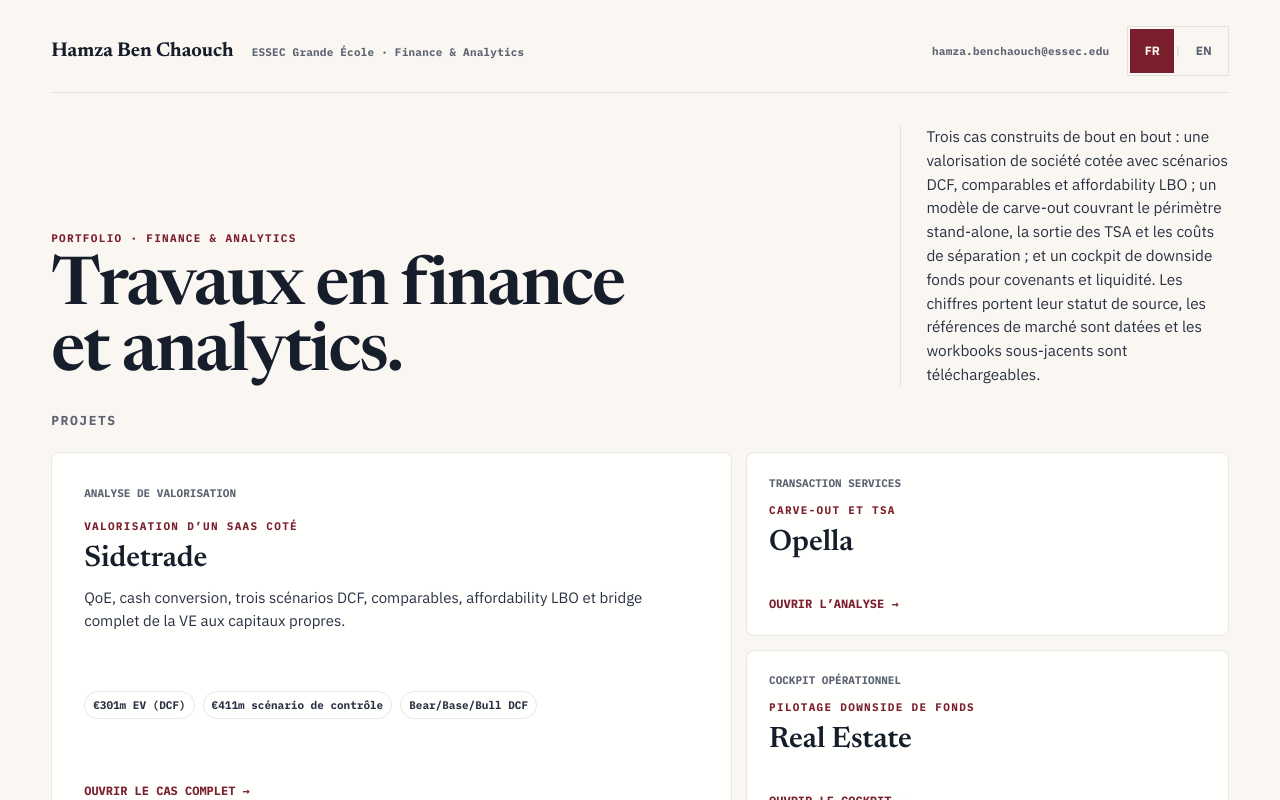
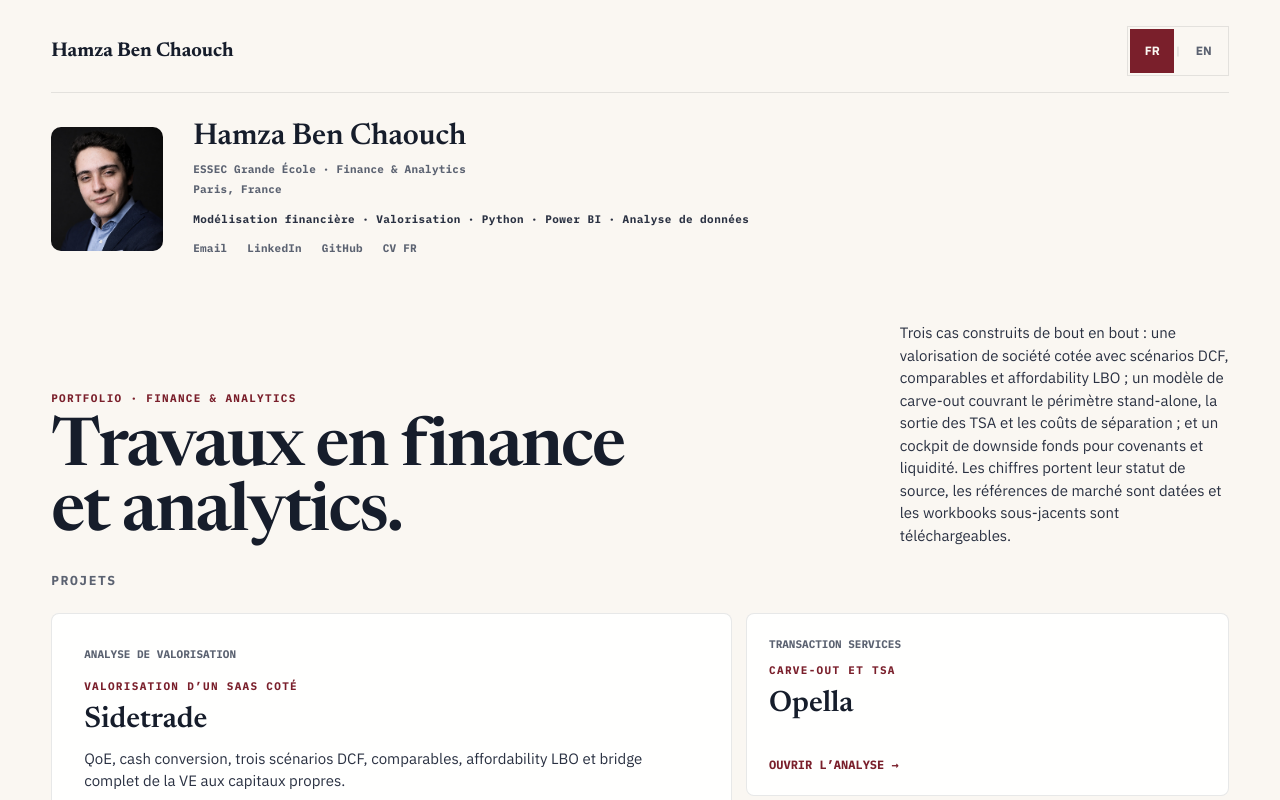
Before and after one commit to HBenChaouch/Portfolio, a React (Vite) app: page / in a window 1280 px wide. Shown: the top 800 px of the page. Built offline with nearby package versions, Linux system fonts and the light colour scheme.

Commit message:
Add the homepage identity block with portrait and contact layer

```diff
--- a/scripts/check-web-quality.mjs
+++ b/scripts/check-web-quality.mjs
@@ -197,7 +197,8 @@ assert.match(fallbackScript, /cases\/opella-carve-out/);
 assert.match(fallbackScript, /cases\/opella-carve-out\/analysis/);
 const sitemap = await text("public/sitemap.xml");
 assert.match(sitemap, /Portfolio\/cases\/real-estate-downside\//);
-assert.match(sitemap, /Portfolio\/cases\/opella-carve-out\/analysis\//);
+assert.match(sitemap, /Portfolio\/cases\/opella-carve-out\/analysis<\/loc>/);
+assert.doesNotMatch(sitemap, /Portfolio\/cases\/opella-carve-out\/analysis\//);
 
 const caseShell = await text("src/components/CaseShell.jsx");
 const portfolioCaseShell = await text("src/components/PortfolioCaseShell.jsx");
@@ -223,7 +224,7 @@ const portfolioHome = await text("src/routes/PortfolioHome.jsx");
 const app = await text("src/App.jsx");
 const integrationScript = await text("scripts/integrate-real-estate-case.mjs");
 assert.match(portfolioHome, /item\.static/);
-assert.doesNotMatch(portfolioHome, /target="_blank"/);
+assert.match(portfolioHome, /rel="noopener"/);
 assert.match(integrationScript, /dist\/cases\/real-estate-downside/);
 assert.match(integrationScript, /cffddcf705b8e6c60f89baa6683e4c45a77fc5c4/);
 assert.match(app, /path="\/cases\/opella-carve-out"/);
--- a/src/data/translations.js
+++ b/src/data/translations.js
@@ -262,6 +262,7 @@ const fr = {
   "WACC documentation · XLSX download": "Documentation du WACC · téléchargement XLSX",
   "2Y weekly": "Hebdo 2 ans",
   "Download the beta study (XLSX)": "Télécharger l’étude du bêta (XLSX)",
+  "Financial modeling · Valuation · Python · Power BI · Data analysis": "Modélisation financière · Valorisation · Python · Power BI · Analyse de données",
   "Published growth of {{0}} reported / {{1}} constant currency total and {{2}} constant currency subscriptions is consistent with, but does not prove, the Base 2026 growth assumption.": "La croissance publiée de {{0}} / {{1}} à changes constants et de {{2}} sur les abonnements est cohérente avec l’hypothèse Base 2026, sans toutefois la démontrer.",
   "Q1 2026 actuals.": "Réalisé T1 2026.",
   "05 — Trading comps": "05 — Comparables boursiers",
--- a/src/routes/PortfolioHome.jsx
+++ b/src/routes/PortfolioHome.jsx
@@ -3,6 +3,17 @@ import LanguageToggle from "../components/LanguageToggle.jsx";
 import Localized from "../components/Localized.jsx";
 import { useLanguage } from "../context/LanguageContext.jsx";
 import { portfolioCases } from "../data/portfolioCases.js";
+
+const CV_EN_FILE = "Hamza_Ben_Chaouch_CV_EN.pdf";
+const CV_EN_AVAILABLE = false;
+
+const asset = (file) => `${import.meta.env.BASE_URL.replace(/\/$/, "")}/${file}`;
+
+const CONTACT_LINKS = [
+  { label: "Email", href: "mailto:hamza.benchaouch@essec.edu" },
+  { label: "LinkedIn", href: "https://www.linkedin.com/in/hbenchaouch" },
+  { label: "GitHub", href: "https://github.com/HBenChaouch" },
+];
 
 export default function PortfolioHome() {
   const { language, t } = useLanguage();
@@ -10,21 +21,41 @@ export default function PortfolioHome() {
   return (
     <Localized><main className="portfolio-home">
       <header className="home-masthead">
-        <div className="home-identity">
-          <strong>Hamza Ben Chaouch</strong>
-          <span>ESSEC Grande École · Finance &amp; Analytics</span>
+        <div className="home-identity"><strong>Hamza Ben Chaouch</strong></div>
+        <LanguageToggle />
+      </header>
+
+      <section className="home-id-block">
+        <img
+          alt=""
+          className="home-id-portrait"
+          src={asset("Hamza_Ben_Chaouch_Headshot.jpg")}
+        />
+        <div className="home-id-body">
+          <p className="home-id-name">Hamza Ben Chaouch</p>
+          <p className="home-id-line">ESSEC Grande École · Finance &amp; Analytics</p>
+          <p className="home-id-line">Paris, France</p>
+          <p className="home-id-toolkit">{t("Financial modeling · Valuation · Python · Power BI · Data analysis")}</p>
+          <p className="home-id-contact">
+            {CONTACT_LINKS.map((link) => (
+              <a href={link.href} key={link.label} rel="noopener">{link.label}</a>
+            ))}
+            <a download="Hamza_Ben_Chaouch_CV_FR.pdf" href={asset("Hamza_Ben_Chaouch_CV_FR.pdf")}>CV FR</a>
+            {CV_EN_AVAILABLE ? (
+              <a download={CV_EN_FILE} href={asset(CV_EN_FILE)}>CV EN</a>
+            ) : null}
+          </p>
         </div>
-        <div className="home-contact">
-          <a href="mailto:hamza.benchaouch@essec.edu">hamza.benchaouch@essec.edu</a>
-          <LanguageToggle />
-        </div>
-      </header>
+      </section>
+
       <section className="home-hero">
         <div>
           <p className="eyebrow">Portfolio · Finance &amp; Analytics</p>
           <h1>Finance and analytics work.</h1>
         </div>
-        <p>Three self-built cases: a listed-company valuation with DCF scenarios, comparables and LBO affordability; a carve-out model covering the stand-alone perimeter, TSA unwind and separation costs; and a fund downside cockpit for covenants and liquidity. Figures carry their source status, market references are dated, and the underlying workbooks are downloadable.</p>
+        <div>
+          <p>Three self-built cases: a listed-company valuation with DCF scenarios, comparables and LBO affordability; a carve-out model covering the stand-alone perimeter, TSA unwind and separation costs; and a fund downside cockpit for covenants and liquidity. Figures carry their source status, market references are dated, and the underlying workbooks are downloadable.</p>
+        </div>
       </section>
 
       <section className="home-selection" aria-label="Portfolio cases">
```
Also changed, not shown: src/styles/global.css.
